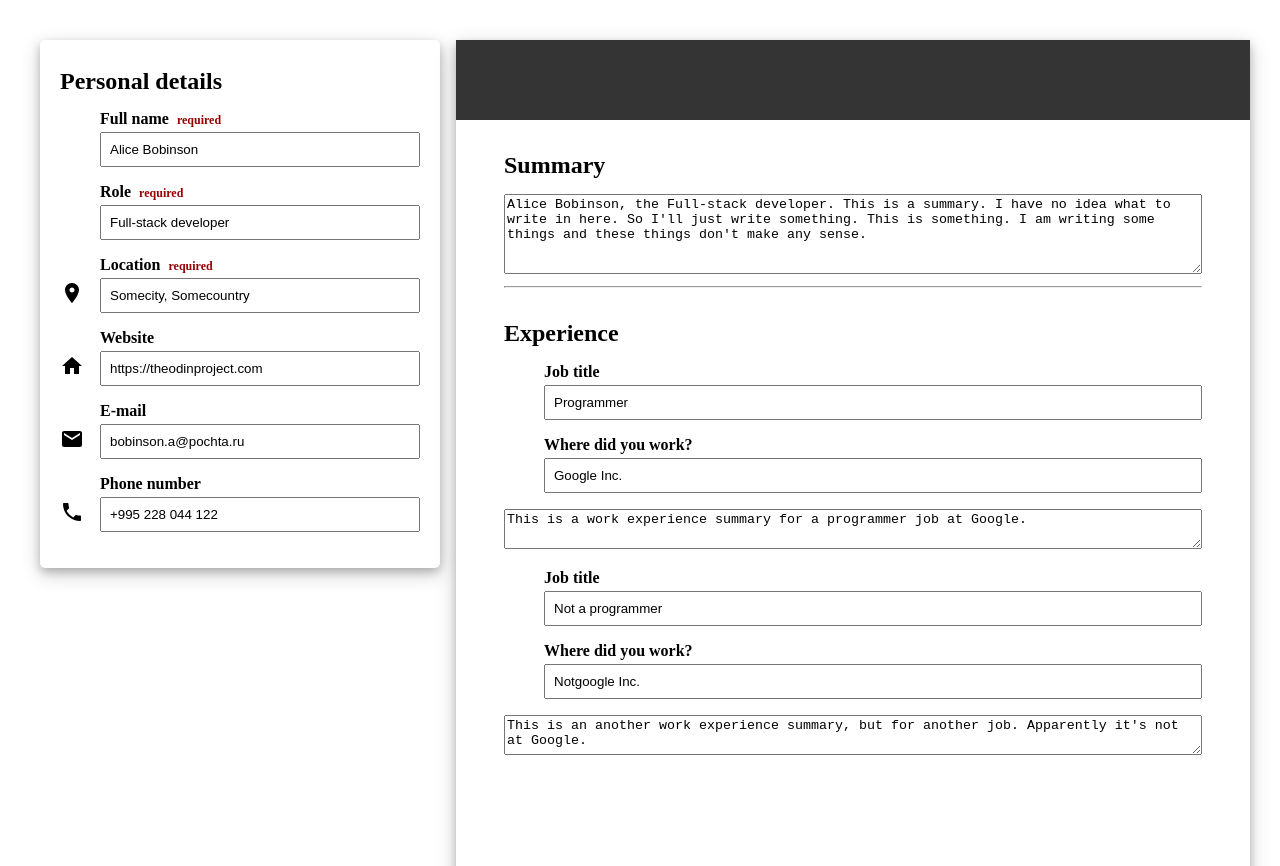
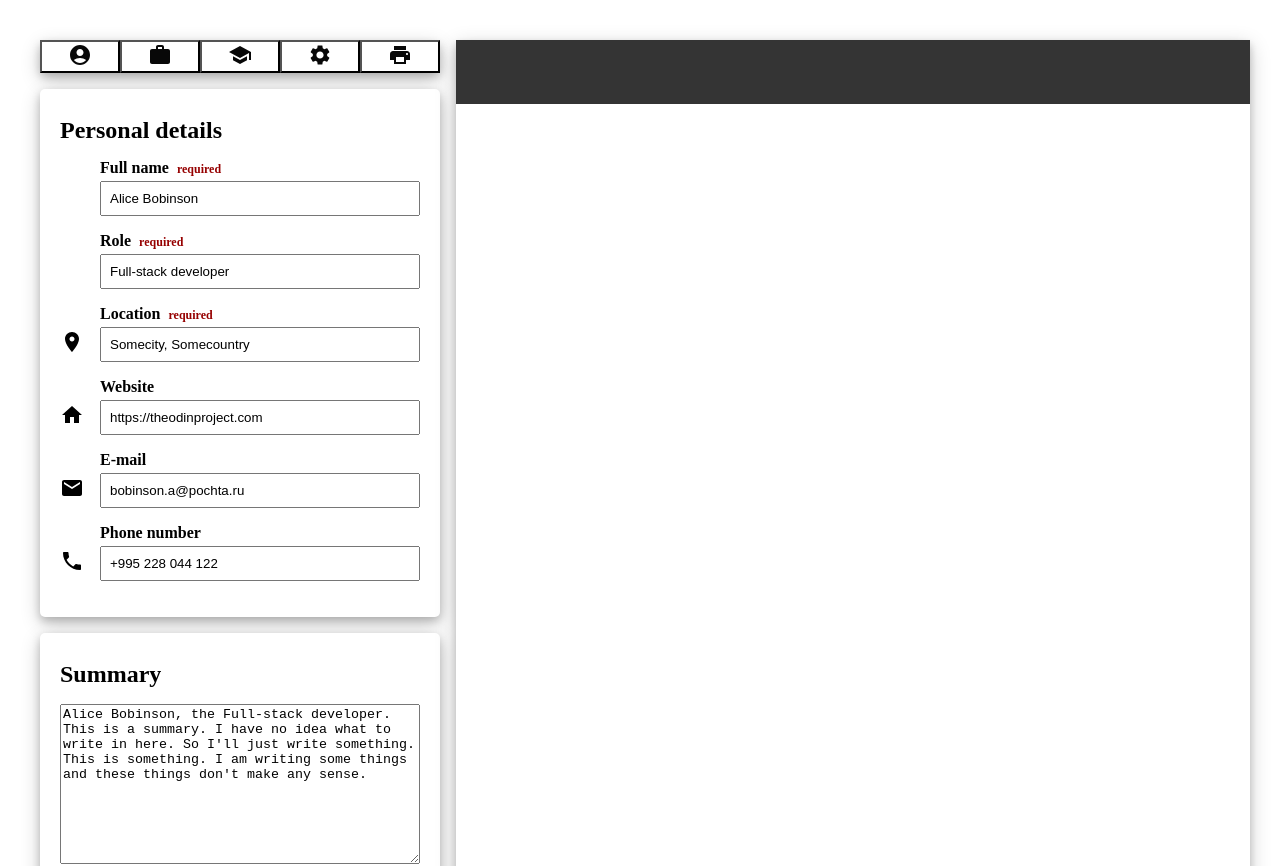
Before and after one commit to utkabulka/cv-application, a React (Vite) app: page / in a window 1280 px wide. Shown: the top 866 px of the page. Built offline with nearby package versions, Linux system fonts and the light colour scheme; the HTML template or start-up script is replaced by a standard one.

Commit message:
personal details form as separate component + navigation bar

```diff
--- a/src/App.jsx
+++ b/src/App.jsx
@@ -1,14 +1,11 @@
 import { useState } from 'react'
 
-import EmailIcon from '@mui/icons-material/Email'
-import HomeIcon from '@mui/icons-material/Home'
-import PhoneIcon from '@mui/icons-material/Phone'
-import RoomIcon from '@mui/icons-material/Room'
+import CVOutput from './components/CVOutput'
 import ExperienceSection from './components/ExperienceSection'
 import Footer from './components/Footer'
 import Header from './components/Header'
-import InputField from './components/InputField'
-import TextArea from './components/TextArea'
+import Navigation from './components/Navigation'
+import PersonalDetails from './components/PersonalDetails'
 import DefaultData from './constants/DefaultData'
 import * as Keys from './constants/Keys'
 import './styles/App.css'
@@ -50,87 +47,24 @@ function App() {
       <div className='app-root'>
         <div className='cv'>
           <div className='editor'>
+            <Navigation />
+            <PersonalDetails
+              onInformationChanged={handlePersonalInformationChange}
+              onSummaryChanged={handleSummaryChange}
+              personalInformation={personalInformation}
+              summary={summary}
+            />
             <div className='editor-section'>
-              <Header text='Personal details' />
-              <InputField
-                label='Full name'
-                placeholder={`What's your name?`}
-                isRequired={true}
-                name={Keys.FULL_NAME}
-                value={personalInformation[Keys.FULL_NAME]}
-                onChange={handlePersonalInformationChange}
-              />
-              <InputField
-                label='Role'
-                placeholder={`What is your desired role?`}
-                isRequired={true}
-                name={Keys.ROLE}
-                value={personalInformation[Keys.ROLE]}
-                onChange={handlePersonalInformationChange}
-              />
-              <InputField
-                label='Location'
-                placeholder={`Where do you live?`}
-                isRequired={true}
-                name={Keys.LOCATION}
-                icon={RoomIcon}
-                value={personalInformation[Keys.LOCATION]}
-                onChange={handlePersonalInformationChange}
-              />
-              <InputField
-                label='Website'
-                placeholder={`Your website, if you have one`}
-                name={Keys.WEBSITE}
-                icon={HomeIcon}
-                value={personalInformation[Keys.WEBSITE]}
-                onChange={handlePersonalInformationChange}
-              />
-              <InputField
-                label='E-mail'
-                placeholder={`Your e-mail`}
-                name={Keys.EMAIL}
-                icon={EmailIcon}
-                value={personalInformation[Keys.EMAIL]}
-                onChange={handlePersonalInformationChange}
-              />
-              <InputField
-                label='Phone number'
-                placeholder={`Your phone number`}
-                name={Keys.PHONE_NUMBER}
-                icon={PhoneIcon}
-                value={personalInformation[Keys.PHONE_NUMBER]}
-                onChange={handlePersonalInformationChange}
-              />
-            </div>
-          </div>
-          <div className='cv-output'>
-            <div className='personal'>
-              <div className='name-role-block'></div>
-              <div className='other-personal-info'>
-                <div className='contacts-block'></div>
-                <div className='website-location-block'></div>
-              </div>
-            </div>
-            <div className='section'>
-              <Header text='Summary' />
-              <TextArea
-                label='Your CV summary'
-                value={summary}
-                name={Keys.SUMMARY}
-                onChange={handleSummaryChange}
-              />
-              <hr />
-            </div>
-            <div className='section'>
               <Header text='Experience' />
               <ExperienceSection
                 data={workExperience}
                 onChange={handleWorkExperienceChange}
               />
             </div>
+            <Footer />
           </div>
+          <CVOutput />
         </div>
-        <Footer />
       </div>
     </>
   )
--- /dev/null
+++ b/src/components/Button.jsx
@@ -0,0 +1,17 @@
+import { SvgIcon } from '@mui/material'
+import PropTypes from 'prop-types'
+import '../styles/Button.css'
+
+function Button({ icon = null, onClick = () => {} }) {
+  return (
+    <button onClick={onClick}>
+      <SvgIcon component={icon} />
+    </button>
+  )
+}
+Button.propTypes = {
+  onClick: PropTypes.func.isRequired,
+  icon: PropTypes.object,
+}
+
+export default Button
--- /dev/null
+++ b/src/components/CVOutput.jsx
@@ -0,0 +1,14 @@
+import PropTypes from 'prop-types'
+
+function CVOutput(personalInformation = []) {
+  return (
+    <div className='cv-output'>
+      <div className='personal'></div>
+    </div>
+  )
+}
+CVOutput.propTypes = {
+  personalInformation: PropTypes.array.isRequired,
+}
+
+export default CVOutput
--- /dev/null
+++ b/src/components/Navigation.jsx
@@ -0,0 +1,32 @@
+import AccountCircleIcon from '@mui/icons-material/AccountCircle'
+import PrintIcon from '@mui/icons-material/Print'
+import SchoolIcon from '@mui/icons-material/School'
+import SettingsIcon from '@mui/icons-material/Settings'
+import WorkIcon from '@mui/icons-material/Work'
+import PropTypes from 'prop-types'
+import Button from '../components/Button'
+import * as NavigationTabs from '../constants/NavigationTabs'
+import '../styles/Navigation.css'
+
+function Navigation({ onNavigationClicked = () => {} }) {
+  return (
+    <div className='navigation'>
+      <Button
+        icon={AccountCircleIcon}
+        onClick={onNavigationClicked(NavigationTabs.PERSONAL_INFORMATION)}
+      />
+      <Button
+        icon={WorkIcon}
+        onClick={onNavigationClicked(NavigationTabs.WORK_EXPERIENCE)}
+      />
+      <Button icon={SchoolIcon} />
+      <Button icon={SettingsIcon} />
+      <Button icon={PrintIcon} />
+    </div>
+  )
+}
+Navigation.propTypes = {
+  onNavigationClicked: PropTypes.func.isRequired,
+}
+
+export default Navigation
--- /dev/null
+++ b/src/components/PersonalDetails.jsx
@@ -0,0 +1,91 @@
+import EmailIcon from '@mui/icons-material/Email'
+import HomeIcon from '@mui/icons-material/Home'
+import PhoneIcon from '@mui/icons-material/Phone'
+import RoomIcon from '@mui/icons-material/Room'
+import PropTypes from 'prop-types'
+import * as Keys from '../constants/Keys'
+import Header from './Header'
+import InputField from './InputField'
+import TextArea from './TextArea'
+
+function PersonalDetails({
+  onInformationChanged = () => {},
+  onSummaryChanged = () => {},
+  personalInformation = [],
+  summary = '',
+}) {
+  return (
+    <>
+      <div className='editor-section'>
+        <Header text='Personal details' />
+        <InputField
+          label='Full name'
+          placeholder={`What's your name?`}
+          isRequired={true}
+          name={Keys.FULL_NAME}
+          value={personalInformation[Keys.FULL_NAME]}
+          onChange={onInformationChanged}
+        />
+        <InputField
+          label='Role'
+          placeholder={`What is your desired role?`}
+          isRequired={true}
+          name={Keys.ROLE}
+          value={personalInformation[Keys.ROLE]}
+          onChange={onInformationChanged}
+        />
+        <InputField
+          label='Location'
+          placeholder={`Where do you live?`}
+          isRequired={true}
+          name={Keys.LOCATION}
+          icon={RoomIcon}
+          value={personalInformation[Keys.LOCATION]}
+          onChange={onInformationChanged}
+        />
+        <InputField
+          label='Website'
+          placeholder={`Your website, if you have one`}
+          name={Keys.WEBSITE}
+          icon={HomeIcon}
+          value={personalInformation[Keys.WEBSITE]}
+          onChange={onInformationChanged}
+        />
+        <InputField
+          label='E-mail'
+          placeholder={`Your e-mail`}
+          name={Keys.EMAIL}
+          icon={EmailIcon}
+          value={personalInformation[Keys.EMAIL]}
+          onChange={onInformationChanged}
+        />
+        <InputField
+          label='Phone number'
+          placeholder={`Your phone number`}
+          name={Keys.PHONE_NUMBER}
+          icon={PhoneIcon}
+          value={personalInformation[Keys.PHONE_NUMBER]}
+          onChange={onInformationChanged}
+        />
+      </div>
+      <div className='editor-section'>
+        <Header text='Summary' />
+        <TextArea
+          label='Your CV summary'
+          value={summary}
+          name={Keys.SUMMARY}
+          height={160}
+          onChange={onSummaryChanged}
+        />
+      </div>
+    </>
+  )
+}
+PersonalDetails.propTypes = {
+  onInformationChanged: PropTypes.func.isRequired,
+  onSummaryChanged: PropTypes.func.isRequired,
+  personalInformation: PropTypes.array.isRequired,
+  summary: PropTypes.string.isRequired,
+}
+
+export default PersonalDetails
--- /dev/null
+++ b/src/constants/NavigationTabs.js
@@ -0,0 +1,2 @@
+export const PERSONAL_INFORMATION = 'personalInformation'
+export const WORK_EXPERIENCE = 'workExperience'
--- a/src/styles/App.css
+++ b/src/styles/App.css
@@ -14,6 +14,7 @@
   flex-direction: row;
 }
 
+.navigation,
 .editor-section,
 .cv-output {
   box-shadow: 0 4px 8px 0 #00000033, 0 6px 20px 0 #00000033;
@@ -27,6 +28,7 @@
 .editor-section {
   border-radius: 5px;
   padding: 20px;
+  margin-bottom: 16px;
 }
 
 .cv-output {
--- /dev/null
+++ b/src/styles/Button.css
@@ -0,0 +1,5 @@
+button {
+  flex: 1;
+  background-color: #ffffff00;
+  color: #080808;
+}
--- /dev/null
+++ b/src/styles/Navigation.css
@@ -0,0 +1,6 @@
+.navigation {
+  display: flex;
+  background-color: white;
+  margin-bottom: 16px;
+  border-radius: 5px;
+}
--- a/src/styles/index.css
+++ b/src/styles/index.css
@@ -44,33 +44,14 @@ body {
 }
 
 button {
-  border-radius: 8px;
   border: 1px solid transparent;
   padding: 0.6em 1.2em;
   font-size: 1em;
   font-weight: 500;
   font-family: inherit;
-  background-color: #1a1a1a;
   cursor: pointer;
   transition: border-color 0.25s;
 }
 button:hover {
   border-color: #646cff;
 }
-button:focus,
-button:focus-visible {
-  outline: 4px auto -webkit-focus-ring-color;
-}
-
-@media (prefers-color-scheme: light) {
-  :root {
-    color: #213547;
-    background-color: #ffffff;
-  }
-  a:hover {
-    color: #747bff;
-  }
-  button {
-    background-color: #f9f9f9;
-  }
-}
```
